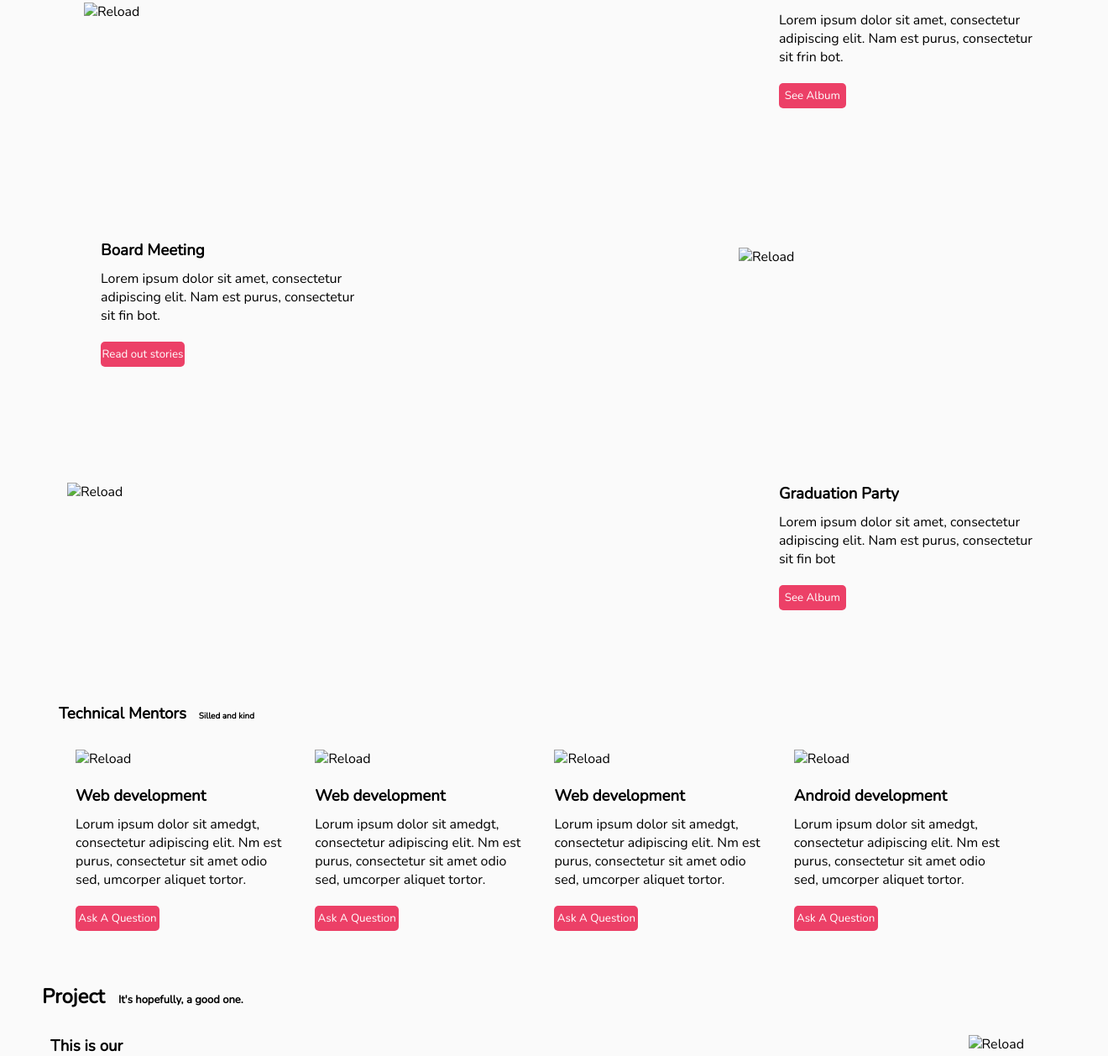
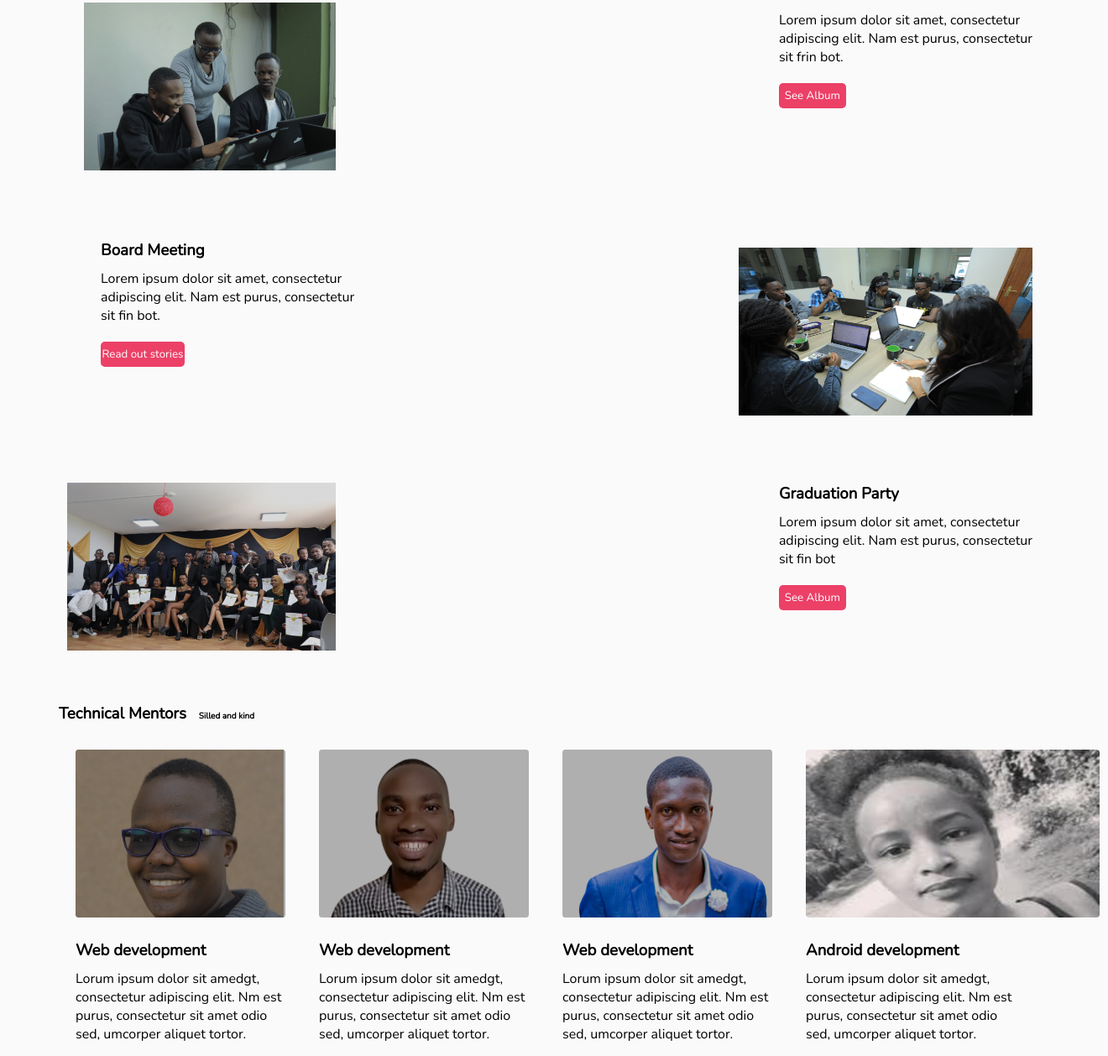
Before and after one commit to DavidOdawa1/new-landing-page, a plain HTML site: page index.html in a window 1280 px wide. Shown: the part 738-1996 px from the top of the page at 84% size, 1320 px wide, since content can reach past the window. Drawn offline with nearby package versions, Linux system fonts and the light colour scheme; the site is published under a folder, as on GitHub Pages, so addresses that start at the root find nothing.

Commit message:
fixes images

```diff
--- a/index.html
+++ b/index.html
@@ -29,7 +29,7 @@
         </div>
         <div id="head">
             <div>
-                <img src="/assets/images/image1.png" alt="" height="200" width="300">
+                <img src="./assets/images/image1.png" alt="" height="200" width="300">
             </div>
             <h1>Nurturing Africa's Tech Talent</h1>
         </div>
@@ -46,7 +46,7 @@
     <div class="segment2">
         <h3>Stories <span>So many memories</span></h3>
         <div>
-            <img src="/assets/images/image 2.png" alt="Reload" width="300" height="200">
+            <img src="./assets/images/image 2.png" alt="Reload" width="300" height="200">
         </div>
         <div id="orient">
             <p>
@@ -59,7 +59,7 @@
         <br>
         <div id="Board">
             <div>
-                <img src="/assets/images/image 3.png" alt="Reload" width="350" height="200">
+                <img src="./assets/images/image 3.png" alt="Reload" width="350" height="200">
             </div>
             <h3>Board Meeting</h3>
             <p>
@@ -72,7 +72,7 @@
         <br><br><br><br>
         <div class="Graduate">
             <div>
-                <img src="/assets/images/image 4.png" alt="Reload" width="320" height="200">
+                <img src="./assets/images/image 4.png" alt="Reload" width="320" height="200">
             </div>
             <div id="space">
                 <h3>Graduation Party</h3>
@@ -88,7 +88,7 @@
         <h3>Technical Mentors <span>Silled and kind</span></h3>
         <div id="content">
             <div id="Rose">
-                <img src="/assets/images/image 5.png" alt="Reload" width="250" height="200">
+                <img src="./assets/images/image 5.png" alt="Reload" width="250" height="200">
                 <h3>Web development</h3>
                 <p>
                     Lorum ipsum dolor sit amedgt, <br>consectetur adipiscing elit. Nm est <br>
@@ -97,7 +97,7 @@
                 <button>Ask A Question</button>
             </div>
             <div id="Albert">
-                <img src="/assets/images/image 6.png" alt="Reload" height="200" width="250">
+                <img src="./assets/images/image 6.png" alt="Reload" height="200" width="250">
                 <h3>Web development</h3>
                 <p>
                     Lorum ipsum dolor sit amedgt, <br>consectetur adipiscing elit. Nm est <br>
@@ -106,7 +106,7 @@
                 <button>Ask A Question</button>
             </div>
             <div id="Katana">
-                <img src="/assets/images/image 7.png" alt="Reload" height="200" width="250">
+                <img src="./assets/images/image 7.png" alt="Reload" height="200" width="250">
                 <h3>Web development</h3>
                 <p>
                     Lorum ipsum dolor sit amedgt, <br>consectetur adipiscing elit. Nm est <br>
@@ -115,7 +115,7 @@
                 <button>Ask A Question</button>
             </div>
             <div id="Karimi">
-                <img src="/assets/images/image 8.png" alt="Reload" width="350" height="200">
+                <img src="./assets/images/image 8.png" alt="Reload" width="350" height="200">
                 <h3>Android development</h3>
                 <p>
                     Lorum ipsum dolor sit amedgt, <br>consectetur adipiscing elit. Nm est <br>
@@ -142,7 +142,7 @@
                 <button>Learn More</button>
             </div>
             <div>
-                <img src="/assets/images/image 9.png" alt="Reload" height="200" width="350">
+                <img src="./assets/images/image 9.png" alt="Reload" height="200" width="350">
             </div>
         </div>
         <br>
```
